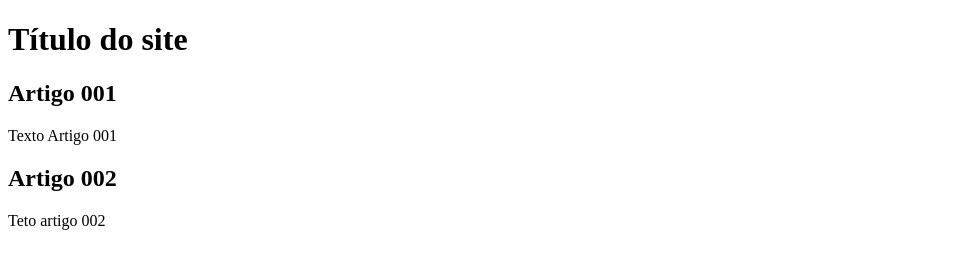
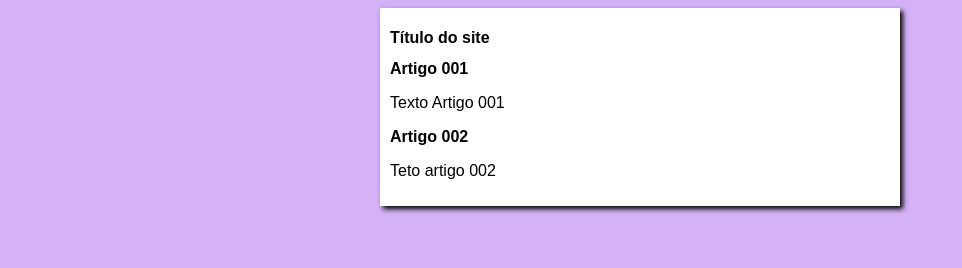
Before and after one commit to AugustoLMF/projeto-site, a plain HTML site: page index.html in a window 1280 px wide. Shown: the whole page, without its empty margins (0-962 px from the left). Drawn offline with Linux system fonts and the light colour scheme.

Commit message:
iniciei o design

```diff
--- /dev/null
+++ b/estilos/style.css
@@ -0,0 +1,18 @@
+* {
+    font-family: Arial, Helvetica, sans-serif;
+    font-size: 16px;
+}
+
+body {
+    background-color: rgb(213, 177, 247);
+
+}
+
+main {
+    background-color: white;
+    width: 500px;
+    margin: auto;
+    padding: 10px;
+    box-shadow: 3px 3px 5px black;
+
+}
--- a/index.html
+++ b/index.html
@@ -4,6 +4,7 @@
     <meta charset="UTF-8">
     <meta name="viewport" content="width=device-width, initial-scale=1.0">
     <title>Título do site</title>
+    <link rel="stylesheet" href="estilos/style.css">
 </head>
 <body>
     <main>
```
